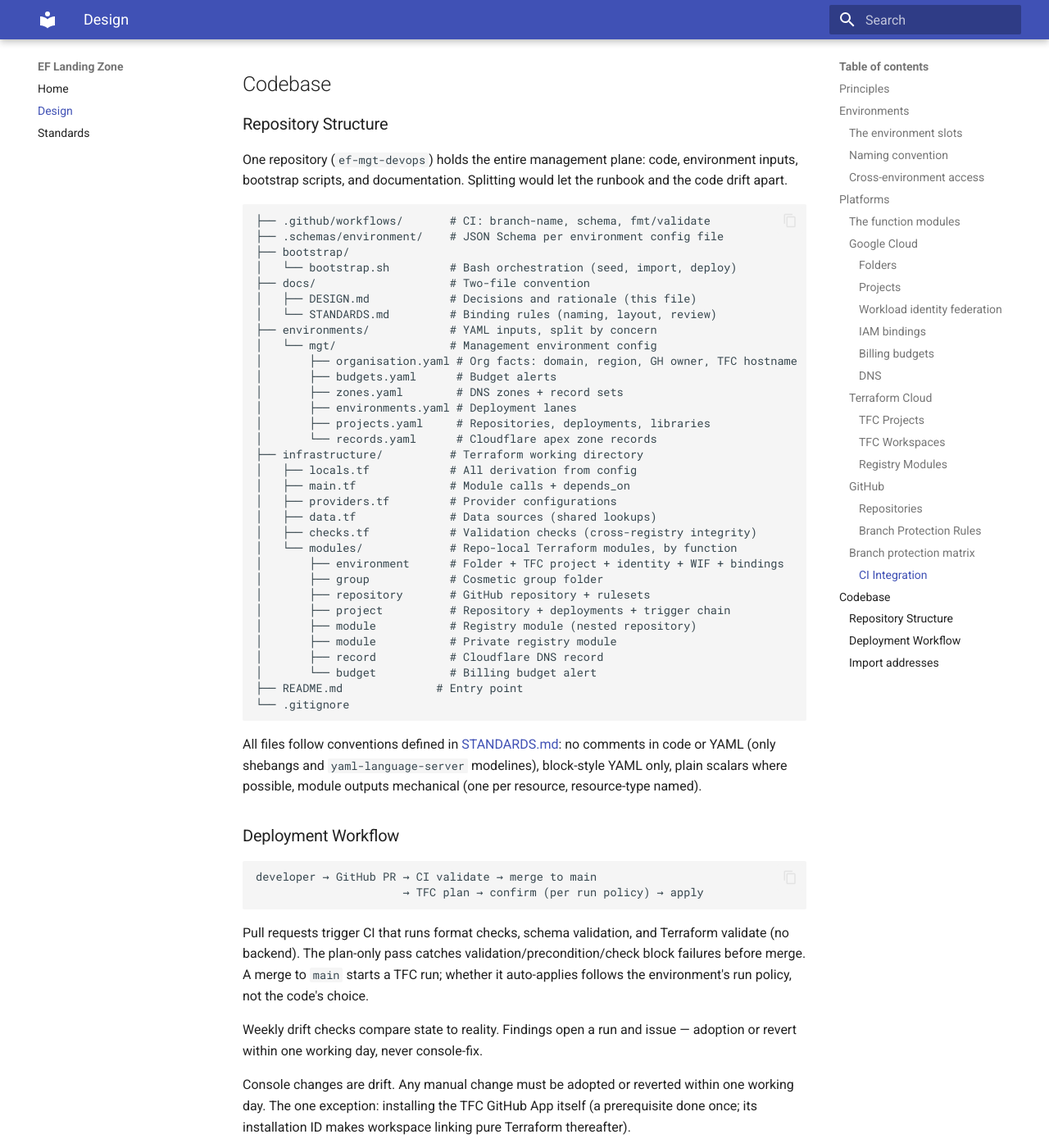
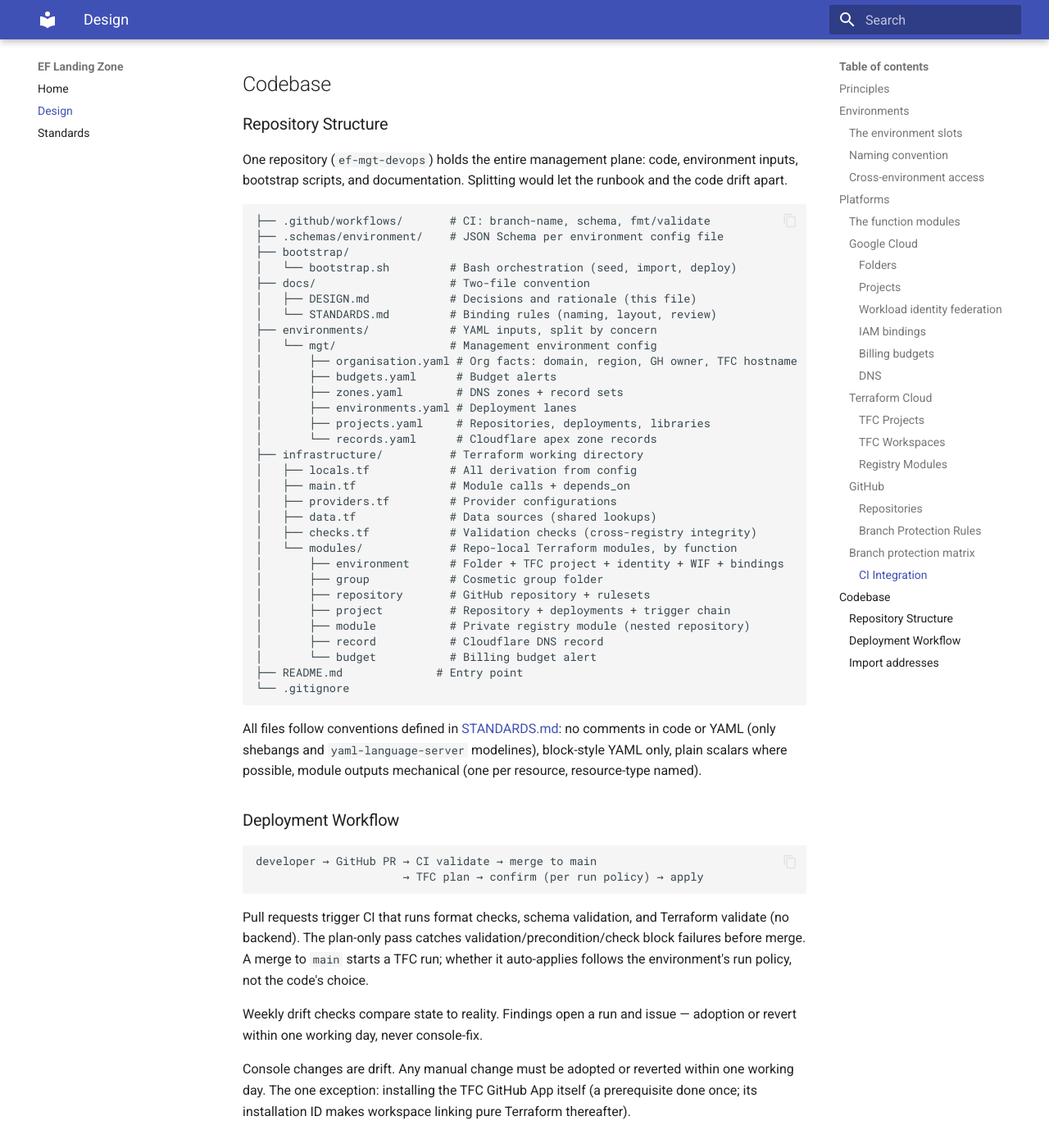
Before and after one commit to elliott-farrall/ef-mgt-devops, an MkDocs documentation site: the page built from docs/DESIGN.md, in a window 1280 px wide and 1400 px high, scrolled down 9111 px. Shown: the whole window at 82% size. Built offline with MkDocs 1.6.1 and Material for MkDocs 9.7.7, drawn with Linux system fonts in a browser that asks for light colours.

Commit message:
docs: dedupe module tree entry

```diff
--- a/docs/DESIGN.md
+++ b/docs/DESIGN.md
@@ -292,8 +292,7 @@ One repository (`ef-mgt-devops`) holds the entire management plane: code, enviro
 │       ├── group            # Cosmetic group folder
 │       ├── repository       # GitHub repository + rulesets
 │       ├── project          # Repository + deployments + trigger chain
-│       ├── module           # Registry module (nested repository)
-│       ├── module           # Private registry module
+│       ├── module           # Private registry module (nested repository)
 │       ├── record           # Cloudflare DNS record
 │       └── budget           # Billing budget alert
 ├── README.md              # Entry point
```
